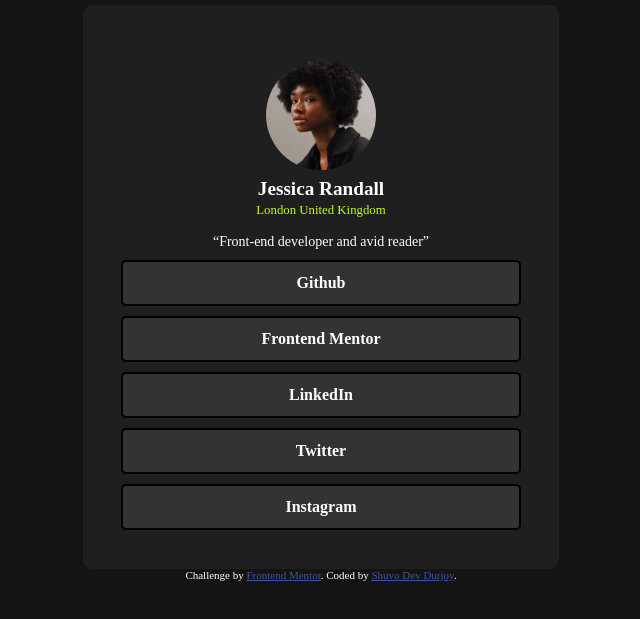
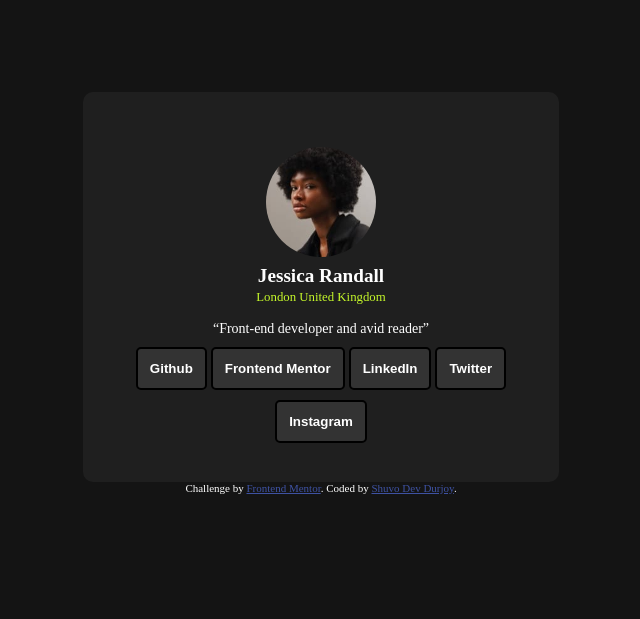
Before and after one commit to ShuvoDevDurjoy/Frontend-Mentor-Project, a plain HTML site: page Initial Project/index.html in a window 1280 px wide. Shown: the part 107-726 px from the top of the page, without its empty margins (319-959 px from the left). Drawn offline with Linux system fonts and the light colour scheme; files whose address does not match are found by name; a web font is replaced by a local one.

Commit message:
Update index.html

```diff
--- a/Initial Project/index.html
+++ b/Initial Project/index.html
@@ -29,12 +29,12 @@
       <q>Front-end developer and avid reader</q>
     </p>
 
-    <div>
-      <div class="b"><a>Github</a></div>
-      <div class="b"><a>Frontend Mentor</a></div>
-      <div class="b"><a>LinkedIn</a></div>
-      <div class="b"><a>Twitter</a></div>
-      <div class="b"><a>Instagram</a></div>
+    <div id="buttongroup">
+      <button class="b">Github</button>
+      <button class="b">Frontend Mentor</button>
+      <button class="b">LinkedIn</button>
+      <button class="b">Twitter</buttn>
+      <button class="b">Instagram</buttn>
     </div>
   </div>
 
```
